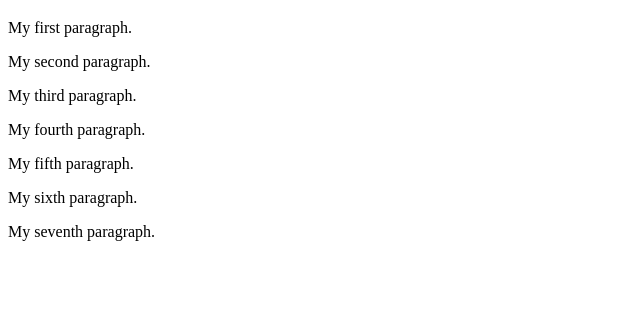
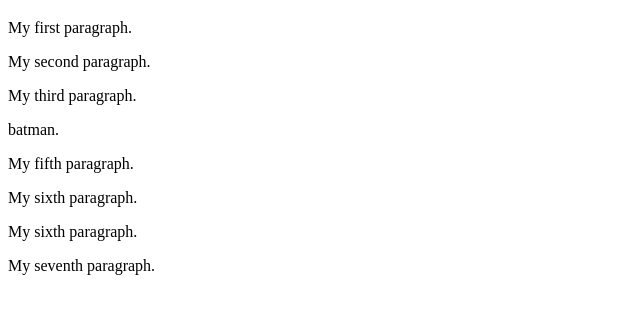
Before and after one commit to ebbyboi96/CampusCleanThing, a plain HTML site: page project for class.html in a window 1280 px wide. Shown: the part 61-374 px from the top of the page, without its empty margins (0-640 px from the left). Drawn offline with Linux system fonts and the light colour scheme.

Commit message:
adfded batman

```diff
--- a/project for class.html
+++ b/project for class.html
@@ -9,8 +9,9 @@
     <p>My first paragraph.</p>
     <p>My second paragraph.</p>
     <p>My third paragraph.</p>
-    <p>My fourth paragraph.</p>
+    <p> batman.</p>
     <p>My fifth paragraph.</p>
+    <p>My sixth paragraph.</p>
     <p>My sixth paragraph.</p>
     <p>My seventh paragraph.</p>
  </body>
```
